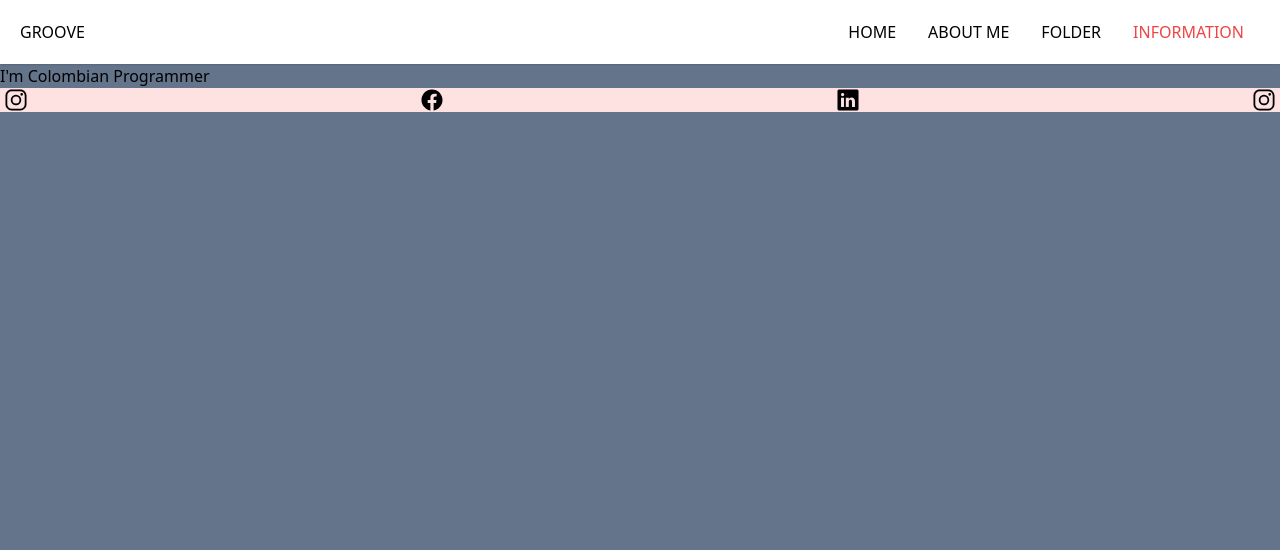
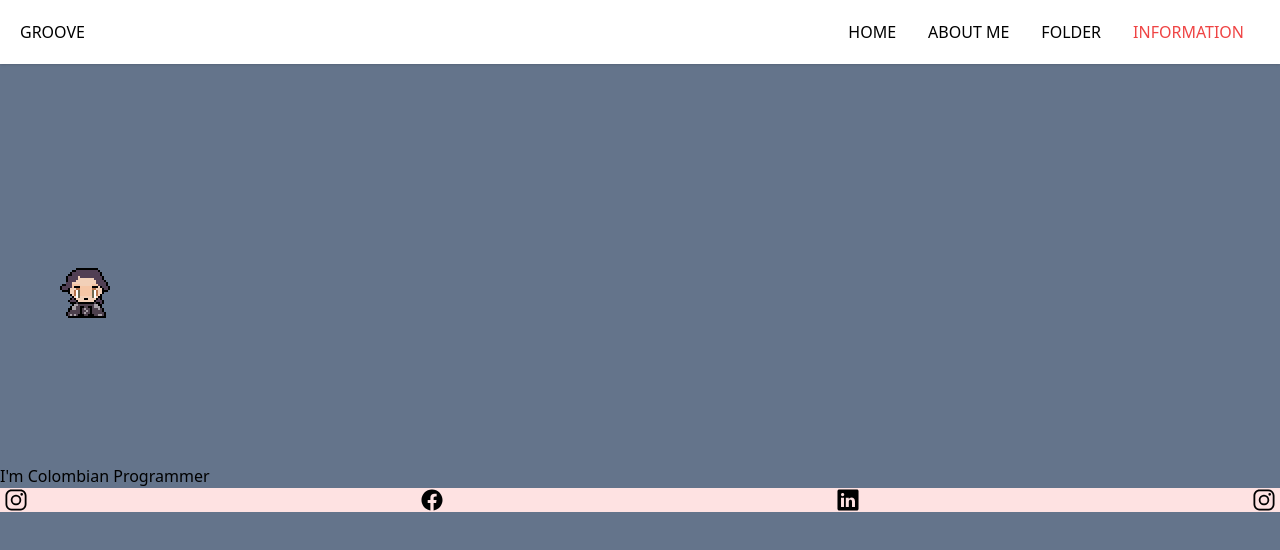
Before and after one commit to Groovesgt/Web-pageE, a website: page dist/index.html in a window 1280 px wide. Drawn offline with nearby package versions, Linux system fonts and the light colour scheme.

Commit message:
Agregando Logo

```diff
--- a/dist/index.html
+++ b/dist/index.html
@@ -37,7 +37,11 @@
     </nav>
 
     <section>
-
+        <div id="image-container">
+            <div id="image">
+                <img src="../img/pixel.png" alt="">
+            </div>
+        </div>
                 <p class="justify-end">I'm Colombian Programmer</p>
 
     </section>
```
Also changed, not shown: img/pixel.png (added).
